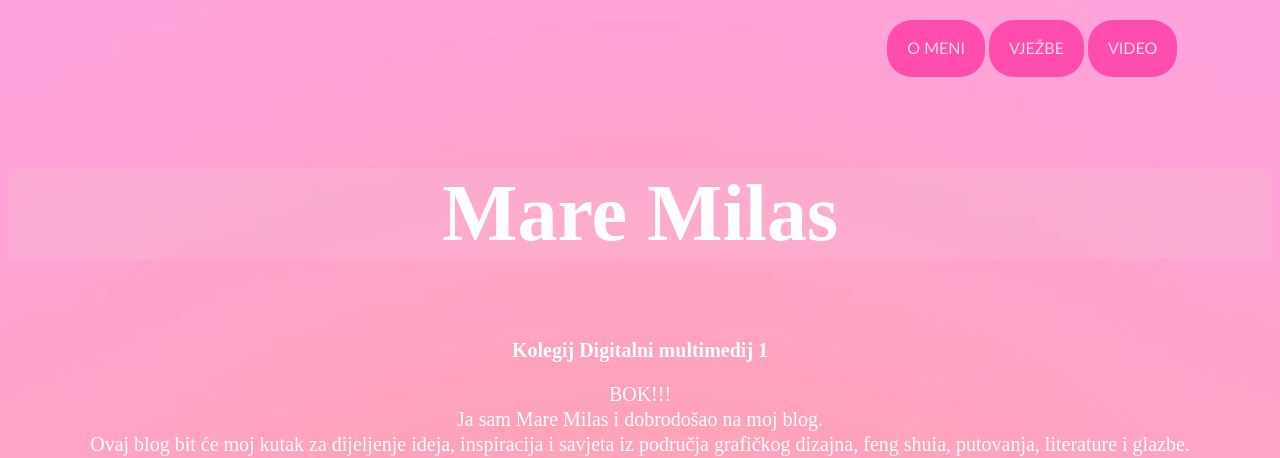
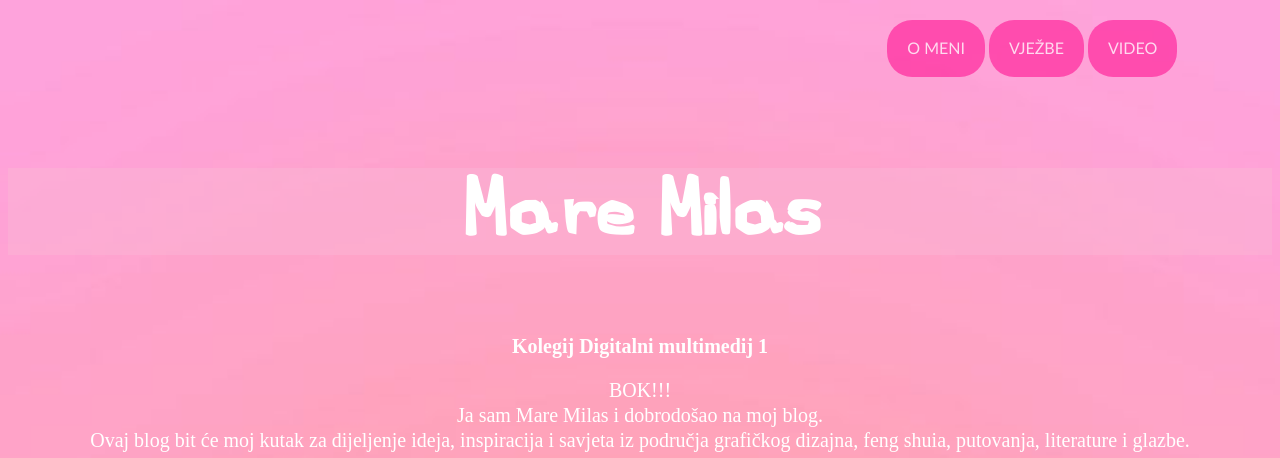
Before and after one commit to maremilas/Milas_Mare_projektni, a plain HTML site: page index.html in a window 1280 px wide. Shown: the top 458 px of the page. Drawn offline with Linux system fonts and the light colour scheme.

Commit message:
Update style.css

```diff
--- a/style.css
+++ b/style.css
@@ -76,7 +76,7 @@ body {
 
 .content h1{
 	font-size: 80px;
-	font-family: MareMilasnovifont, "MareMilas";
+	font-family: MareMilasFont, "MareMilas";
 	margin-top: 80px;
 	color: white
 }
```
